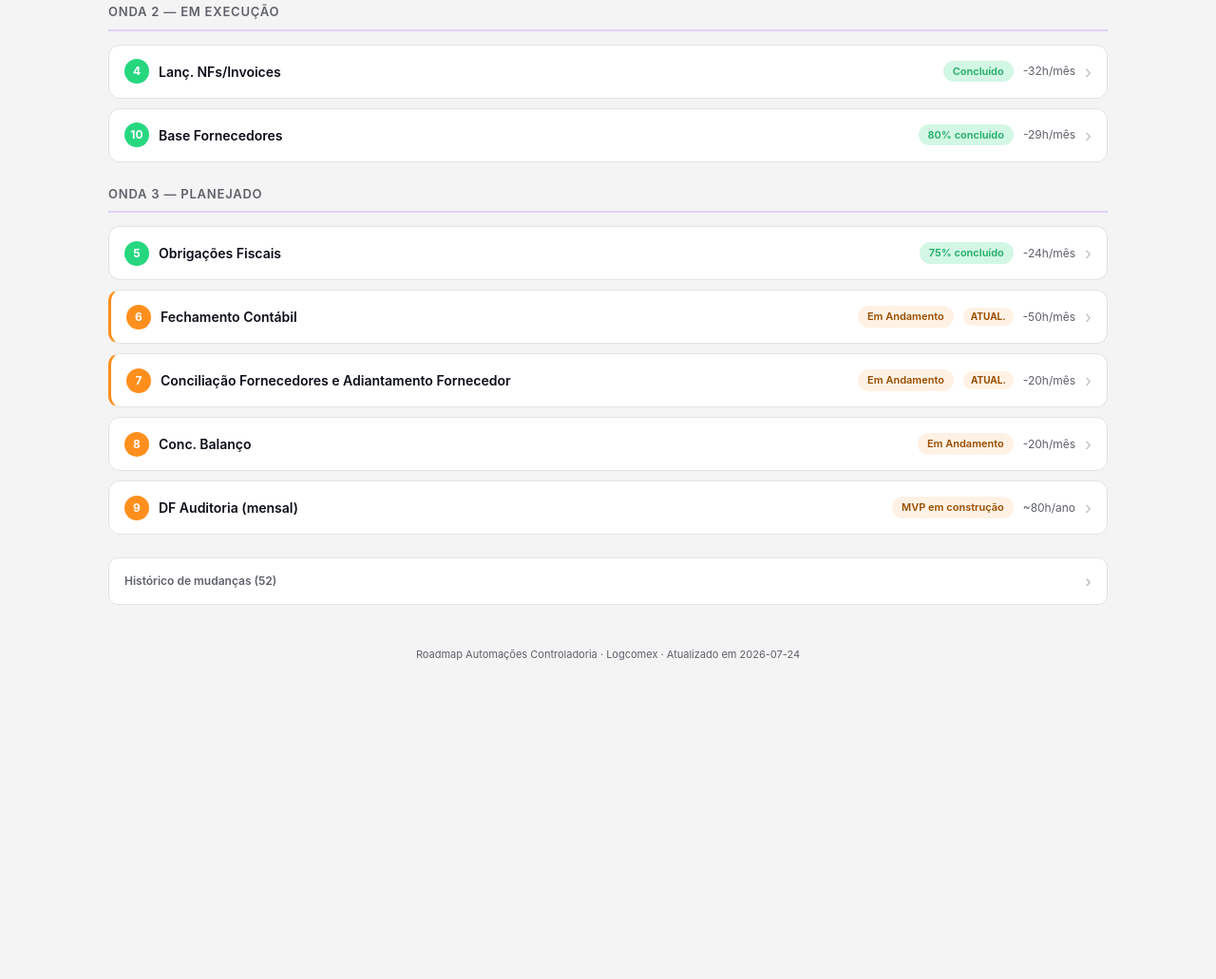
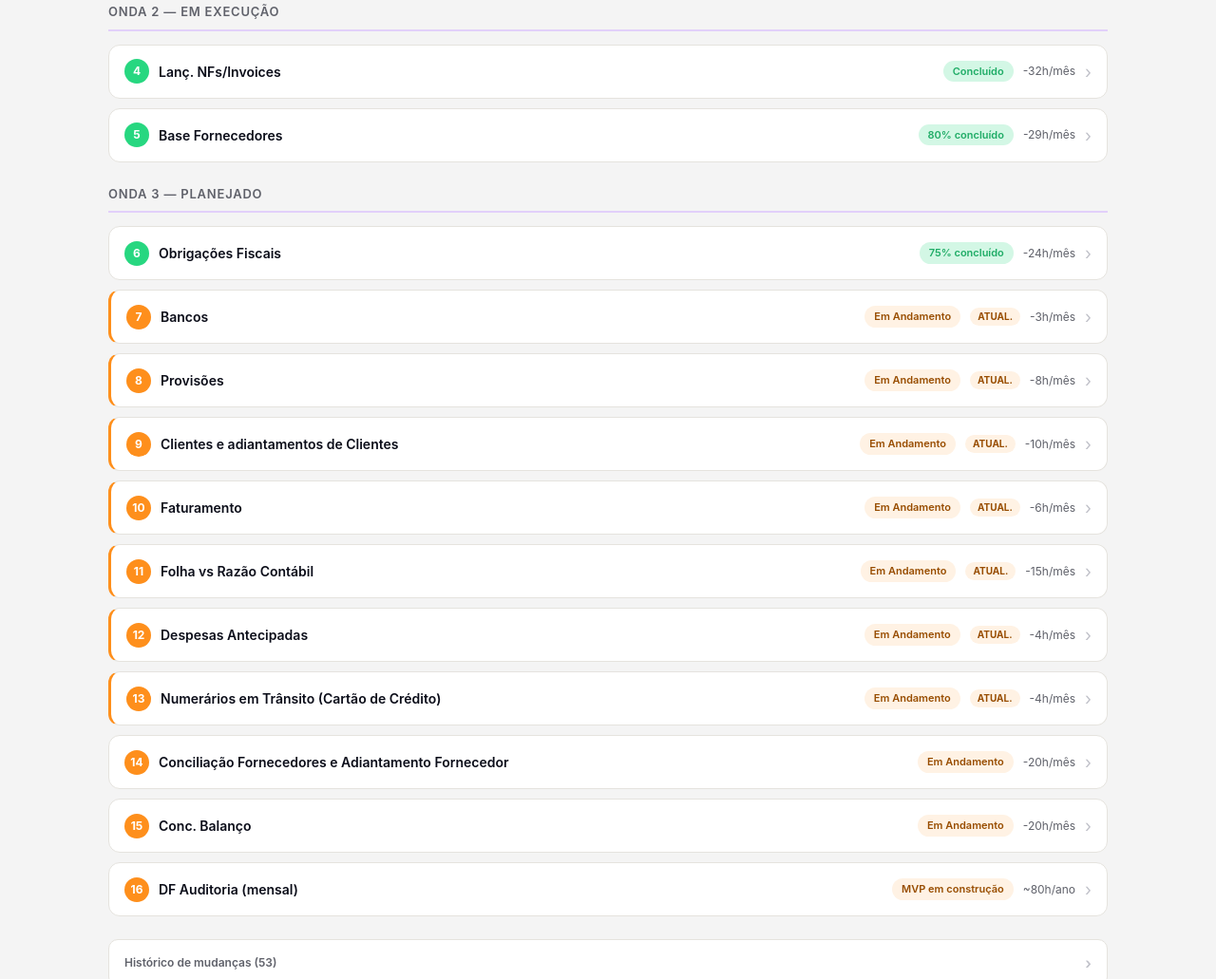
Before and after one commit to ramon-paludo-logcomex/roadmap-controladoria, a plain HTML site: page index.html in a window 1280 px wide. Shown: the part 792-1823 px from the top of the page at 95% size. Before the commit the page ends 1510 px from the top, so only its background shows below. Drawn offline with nearby package versions, Linux system fonts and the light colour scheme.

Commit message:
auto: roadmap v64 — 2026-07-24

```diff
--- a/index.html
+++ b/index.html
@@ -414,7 +414,7 @@
 <script>
 (function() {
   const DEFAULT_SNAPSHOT = {
-    version: "v63",
+    version: "v64",
     lastUpdated: "2026-07-24",
     projects: [
       { id:1, num:1, name:"Cohort Analysis", wave:1, status:"done", statusLabel:"Concluído",
@@ -449,24 +449,7 @@
         insightToday:"Mateus lançava 2 dias por semana + Nicc nos 2 primeiros dias do fechamento, com regras de rateio manuais.",
         insightFuture:"Robô lança NFs e invoices direto no Omie com rateio automático, trava de conformidade (nº doc + CNPJ vs. Qive) e dashboards de volume e correções.",
         keywords:["nf","nfs","invoice","invoices","ome"] },
-      { id:5, num:6, name:"Fechamento Contábil", wave:3, status:"prog", statusLabel:"Em Andamento",
-        economyLabel:"-50h/mês", economyHours:50, goLive:"Ago/26", periodLabel:"Abr–Ago",
-        owner:"Maiara", area:"Contabilidade", color:"orange", updated:true,
-        subitems:[
-          { name:"Bancos", h:3, owner:"Nicc" },
-          { name:"Provisões", h:8, owner:"Thay" },
-          { name:"Clientes e adiantamentos de Clientes", h:10, owner:"Carol" },
-          { name:"Faturamento", h:6, owner:"Thay" },
-          { name:"Folha vs Razão Contábil", h:15, owner:"Thay", note:"Automação simples inicial feita para validar rubricas" },
-          { name:"Despesas Antecipadas", h:4, owner:"Nicc" },
-          { name:"Numerários em Trânsito (Cartão de Crédito)", h:4, owner:"Thay" }
-        ],
-        tagline:"Quebra o fechamento contábil em automações independentes por frente",
-        statusNow:"Revisão do Fechamento jun/26 realizada 21/jul: plano anual de ferramenta de IA cancelado após migração de processos; conta de benefícios a colaboradores mantida zerada (validação mensal no fechamento); base de fornecedores integrada ao sistema de automação p/ rastrear despesas e responsáveis; lista mestre de fornecedores p/ padronizar classificações junto à assessoria externa + novas regras de fechamento p/ discrepâncias nas conciliações externas; Nicc ajusta o campo de vigência de contrato no Pipefy e apresenta o processo de cartão na próxima mensal. Antes: Reunião 'Pipefy × NetSuite' 17/jul — separação do fluxo de solicitação de compra do contas a pagar (automação como suporte + triagem humana); Adriano reescreve o desenho e conduz treinamento com Alex e Rock p/ a integração NetSuite; entregas do projeto BGE a partir de ago; inputs de LALUR/LACS consolidados (10/jul) enviados ao time NetSuite; validação do gap ECD/ECF retomada no início de ago após envio da ECF 2025 (prazo 31/07; ECD 2025 pronta); data de corte 25/26 definida em 09/jul. (21/jul)",
-        insightToday:"controle manual por e-mail e planilha descentralizada; time todo nos 4 primeiros dias úteis revisando e lançando. GUT 80.",
-        insightFuture:"Sete mini-automações independentes — Bancos, Provisões, Clientes e adiantamentos de Clientes, Faturamento, Folha vs. Razão Contábil, Despesas Antecipadas e Numerários em Trânsito (Cartão de Crédito). NetSuite cobre faturamento+AR; Domínio mantém o fiscal BR.",
-        keywords:["fechamento contábil","fechamento contabil"] },
-      { id:8, num:5, name:"Obrigações Fiscais", wave:3, status:"done", statusLabel:"75% concluído",
+      { id:8, num:6, name:"Obrigações Fiscais", wave:3, status:"done", statusLabel:"75% concluído",
         economyLabel:"-24h/mês", economyHours:24, goLive:"Jul/26", periodLabel:"Mai–Jul",
         owner:"Thay", area:"Contabilidade", color:"green", updated:false,
         tagline:"Calendário fiscal com alertas de vencimento e cálculos automatizados",
@@ -474,15 +457,15 @@
         insightToday:"cálculos fiscais (RCS) manuais no Excel — erro já pego pela auditoria. 1 dia no fechamento + 2–3 dias depois.",
         insightFuture:"Calendário fiscal automático com alertas de vencimento e cálculos em nuvem, sem depender de máquina local. Mantido no Domínio pela complexidade tributária BR.",
         keywords:["obrigações fiscais","sped","darf","cprb","lalur","ecf"] },
-      { id:9, num:7, name:"Conciliação Fornecedores e Adiantamento Fornecedor", wave:3, status:"prog", statusLabel:"Em Andamento",
+      { id:9, num:14, name:"Conciliação Fornecedores e Adiantamento Fornecedor", wave:3, status:"prog", statusLabel:"Em Andamento",
         economyLabel:"-20h/mês", economyHours:20, goLive:"Jul/26", periodLabel:"Mai–Jul",
-        owner:"Carol", area:"Contabilidade", color:"orange", updated:true,
+        owner:"Carol", area:"Contabilidade", color:"orange", updated:false,
         tagline:"Concilia razão × ERP, alerta fornecedores sem pipe aberto e concilia adiantamentos a fornecedores",
         statusNow:"Avançado; será testado no fechamento de jul/26 — passa a cobrir também a conciliação de adiantamentos a fornecedores (owner Carol). Antes (follow-up 15/jul): alertas automáticos p/ divergências de departamento × centro de custo (Financeiro, People, Legal) e integração da base à automação de triagem/abertura de solicitações; mapeamento prioriza o histórico real de lançamentos sobre o orçado; conciliação segue prioridade crítica do mês (meta ≥70%). (24/jul)",
         insightToday:"Mateus faz compilado manual a cada 15 dias (~8h/semana); limpeza do razão e nomes de fornecedores batidos um a um.",
         insightFuture:"Arquivei detecta fornecedores recorrentes, N8N alerta no Slack e cobra abertura de pipe na competência; conciliação com o ERP aponta diferenças sem trabalho manual, incluindo os adiantamentos a fornecedores.",
         keywords:["alertas fornecedor","conciliação fornecedor","conc fornecedor","adiantamento fornecedor","adiantamento fornecedores"] },
-      { id:11, num:8, name:"Conc. Balanço", wave:3, status:"prog", statusLabel:"Em Andamento",
+      { id:11, num:15, name:"Conc. Balanço", wave:3, status:"prog", statusLabel:"Em Andamento",
         economyLabel:"-20h/mês", economyHours:20, goLive:"Jul/26", periodLabel:"Mai–Jul",
         owner:"A definir", area:"Contabilidade", color:"orange", updated:false,
         tagline:"Concilia contas do balanço com relatório que comprova cada saldo",
@@ -490,7 +473,7 @@
         insightToday:"1 semana do Nicc + 1 semana da Tha; nem 50% das contas que deveriam ser conciliadas são.",
         insightFuture:"Busca automática dos relatórios que comprovam cada saldo, eliminando o gargalo manual da conciliação de contas do balanço.",
         keywords:["conciliação balanço","balanço"] },
-      { id:13, num:10, name:"Base Fornecedores", wave:2, status:"done", statusLabel:"80% concluído",
+      { id:13, num:5, name:"Base Fornecedores", wave:2, status:"done", statusLabel:"80% concluído",
         economyLabel:"-29h/mês", economyHours:29, goLive:"Jun/26", periodLabel:"Mai–Jun",
         owner:"Martin (co: Nicc)", area:"Contabilidade", color:"green", updated:false,
         tagline:"Base única de fornecedores no Supabase como fonte da verdade",
@@ -498,7 +481,7 @@
         insightToday:"dados de fornecedores fragmentados em planilhas, Pipefy, Omie e Arquivei — sem source of truth única.",
         insightFuture:"Base no Supabase mapeia fornecedor→categoria (cobre ~80% dos erros), alimenta a conciliação (#9) e vira gabarito que cruza razão e orçamento. Match semântico via pgvector.",
         keywords:["base fornecedores","fornecedor base"] },
-      { id:12, num:9, name:"DF Auditoria (mensal)", wave:3, status:"prog", statusLabel:"MVP em construção",
+      { id:12, num:16, name:"DF Auditoria (mensal)", wave:3, status:"prog", statusLabel:"MVP em construção",
         economyLabel:"~80h/ano", economyHours:7, goLive:"Ago/26", periodLabel:"Mai–Ago",
         owner:"Maiara", area:"Contabilidade", color:"orange", updated:false,
         tagline:"Transforma a DF anual da KPMG em processo mensal automatizado",
@@ -506,6 +489,62 @@
         insightToday:"DF anual montada à mão em jan-fev: planilha de 42 abas + Word de 707 parágrafos / 54 tabelas. Erros só aparecem na auditoria.",
         insightFuture:"5 fases (mai-ago): Discovery, MVP BP/DRE/DFC via N8N+Omie, notas explicativas, template Word KPMG e go-live. DF mensal completa em <4h e pré-balance contínuo.",
         keywords:["df auditoria","kpmg","balancete","dre","dfc","auditoria","yuri","almir","notas explicativas"] },
+      { id:21, num:7, name:"Bancos", wave:3, status:"prog", statusLabel:"Em Andamento",
+        economyLabel:"-3h/mês", economyHours:3, goLive:"Ago/26", periodLabel:"Jun–Ago",
+        owner:"Nicc", area:"Contabilidade", color:"orange", updated:true,
+        tagline:"Concilia extratos bancários com o razão contábil no fechamento",
+        statusNow:"Nova automação desdobrada do antigo Fechamento Contábil; extratos padronizados pelo nome da conta contábil, em teste no fechamento de jul/26. (24/jul)",
+        insightToday:"conciliação bancária feita manualmente, conta a conta, nos primeiros dias úteis do fechamento.",
+        insightFuture:"Extratos conciliados automaticamente contra o razão, sinalizando apenas as divergências.",
+        keywords:["bancos","conciliação bancária","extrato"] },
+      { id:22, num:8, name:"Provisões", wave:3, status:"prog", statusLabel:"Em Andamento",
+        economyLabel:"-8h/mês", economyHours:8, goLive:"Ago/26", periodLabel:"Jun–Ago",
+        owner:"Thay", area:"Contabilidade", color:"orange", updated:true,
+        tagline:"Calcula e confere as provisões mensais a partir do razão",
+        statusNow:"Nova automação desdobrada do antigo Fechamento Contábil; em teste no fechamento de jul/26. (24/jul)",
+        insightToday:"provisões calculadas e lançadas manualmente no Excel a cada fechamento.",
+        insightFuture:"Provisões mensais calculadas e conferidas automaticamente com base no razão.",
+        keywords:["provisões","provisao","provisoes"] },
+      { id:23, num:9, name:"Clientes e adiantamentos de Clientes", wave:3, status:"prog", statusLabel:"Em Andamento",
+        economyLabel:"-10h/mês", economyHours:10, goLive:"Ago/26", periodLabel:"Jun–Ago",
+        owner:"Carol", area:"Contabilidade", color:"orange", updated:true,
+        tagline:"Concilia contas a receber e adiantamentos de clientes",
+        statusNow:"Nova automação desdobrada do antigo Fechamento Contábil (owner Carol); em teste no fechamento de jul/26. (24/jul)",
+        insightToday:"conferência manual de recebíveis e adiantamentos de clientes contra o razão.",
+        insightFuture:"Recebíveis e adiantamentos de clientes conciliados automaticamente, apontando as diferenças.",
+        keywords:["clientes","adiantamento de clientes","contas a receber","recebíveis"] },
+      { id:24, num:10, name:"Faturamento", wave:3, status:"prog", statusLabel:"Em Andamento",
+        economyLabel:"-6h/mês", economyHours:6, goLive:"Ago/26", periodLabel:"Jun–Ago",
+        owner:"Thay", area:"Contabilidade", color:"orange", updated:true,
+        tagline:"Confere o faturamento contra a receita contabilizada",
+        statusNow:"Nova automação desdobrada do antigo Fechamento Contábil; em teste no fechamento de jul/26. (24/jul)",
+        insightToday:"faturamento conferido manualmente contra a receita registrada no razão.",
+        insightFuture:"Faturamento × receita contabilizada batidos automaticamente, sinalizando divergências.",
+        keywords:["faturamento"] },
+      { id:25, num:11, name:"Folha vs Razão Contábil", wave:3, status:"prog", statusLabel:"Em Andamento",
+        economyLabel:"-15h/mês", economyHours:15, goLive:"Ago/26", periodLabel:"Jun–Ago",
+        owner:"Thay", area:"Contabilidade", color:"orange", updated:true,
+        tagline:"Confronta a folha de pagamento com o razão contábil",
+        statusNow:"Automação simples inicial feita para validar rubricas; desdobrada do antigo Fechamento Contábil, em teste no fechamento de jul/26. (24/jul)",
+        insightToday:"folha confrontada manualmente com o razão, rubrica a rubrica.",
+        insightFuture:"Folha × razão conciliados automaticamente por rubrica, apontando as diferenças.",
+        keywords:["folha","folha vs razão","folha vs razao","rubricas"] },
+      { id:26, num:12, name:"Despesas Antecipadas", wave:3, status:"prog", statusLabel:"Em Andamento",
+        economyLabel:"-4h/mês", economyHours:4, goLive:"Ago/26", periodLabel:"Jun–Ago",
+        owner:"Nicc", area:"Contabilidade", color:"orange", updated:true,
+        tagline:"Controla e apropria as despesas antecipadas por competência",
+        statusNow:"Nova automação desdobrada do antigo Fechamento Contábil; em teste no fechamento de jul/26. (24/jul)",
+        insightToday:"controle manual das despesas antecipadas e da sua apropriação mensal.",
+        insightFuture:"Apropriação de despesas antecipadas calculada e lançada automaticamente por competência.",
+        keywords:["despesas antecipadas","antecipadas"] },
+      { id:27, num:13, name:"Numerários em Trânsito (Cartão de Crédito)", wave:3, status:"prog", statusLabel:"Em Andamento",
+        economyLabel:"-4h/mês", economyHours:4, goLive:"Ago/26", periodLabel:"Jun–Ago",
+        owner:"Thay", area:"Contabilidade", color:"orange", updated:true,
+        tagline:"Concilia numerários em trânsito de cartão de crédito",
+        statusNow:"Nova automação desdobrada do antigo Fechamento Contábil; em teste no fechamento de jul/26. (24/jul)",
+        insightToday:"valores de cartão em trânsito conferidos manualmente até a compensação.",
+        insightFuture:"Numerários em trânsito de cartão conciliados automaticamente entre operadora e razão.",
+        keywords:["numerários em trânsito","numerarios em transito","cartão de crédito","cartao de credito"] },
     ]
   };
 
@@ -556,6 +595,16 @@
       { date:"2026-07-24", projectId:9, field:"nome/owner/economia", from:"'Conc. e Alertas Fornecedor' · Nicc · 24h/mês", to:"'Conciliação Fornecedores e Adiantamento Fornecedor' · Carol · 20h/mês; avançado, será testado no fechamento de jul/26", evidence:"Pedido Ramon 24/jul" }
     ]));
     store.set(seedKey_v63, true);
+    history = store.get(KEY_HIST, []);
+  }
+
+  const seedKey_v64 = "seed_2026-07-24-v64";
+  if (!store.get(seedKey_v64)) {
+    const prevHist64 = store.get(KEY_HIST, []);
+    store.set(KEY_HIST, prevHist64.concat([
+      { date:"2026-07-24", projectId:5, field:"estrutura", from:"Card único 'Fechamento Contábil' (50h/mês) com 7 subitens", to:"Card removido; as 7 frentes viram automações numeradas próprias na Onda 3 — Bancos 3h (Nicc), Provisões 8h (Thay), Clientes e adiantamentos de Clientes 10h (Carol), Faturamento 6h (Thay), Folha vs Razão Contábil 15h (Thay), Despesas Antecipadas 4h (Nicc), Numerários em Trânsito Cartão 4h (Thay)", evidence:"Pedido Ramon 24/jul" }
+    ]));
+    store.set(seedKey_v64, true);
     history = store.get(KEY_HIST, []);
   }
 
@@ -1111,7 +1160,7 @@
         <div class="section-title">Projeção de Impacto</div>
         <div class="charts-grid">
           <div class="chart-card"><h3>Economia acumulada por onda (h/mês)</h3><div class="chart-box"><canvas id="chartStack"></canvas></div></div>
-          <div class="chart-card"><h3>Economia por processo (h/mês)</h3><div class="chart-box"><canvas id="chartBar"></canvas></div></div>
+          <div class="chart-card"><h3>Economia por processo (h/mês)</h3><div class="chart-box" style="height:440px;"><canvas id="chartBar"></canvas></div></div>
         </div>
         <div class="impact-totals">
           <div class="impact-total-card"><div class="iv" style="color:var(--lx-green-dark);">-${done}h/mês</div><div class="il">Já capturada</div></div>
```
